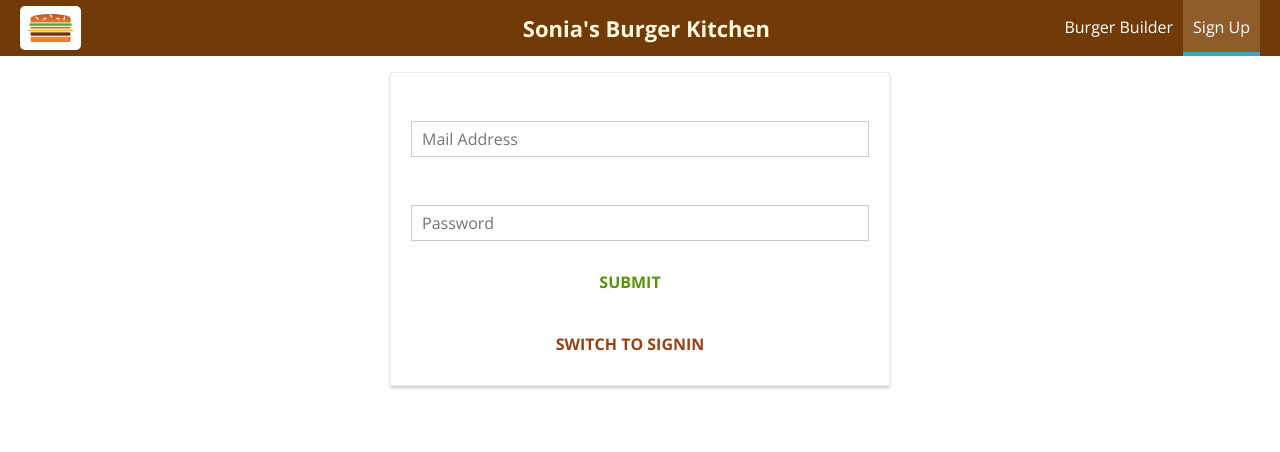
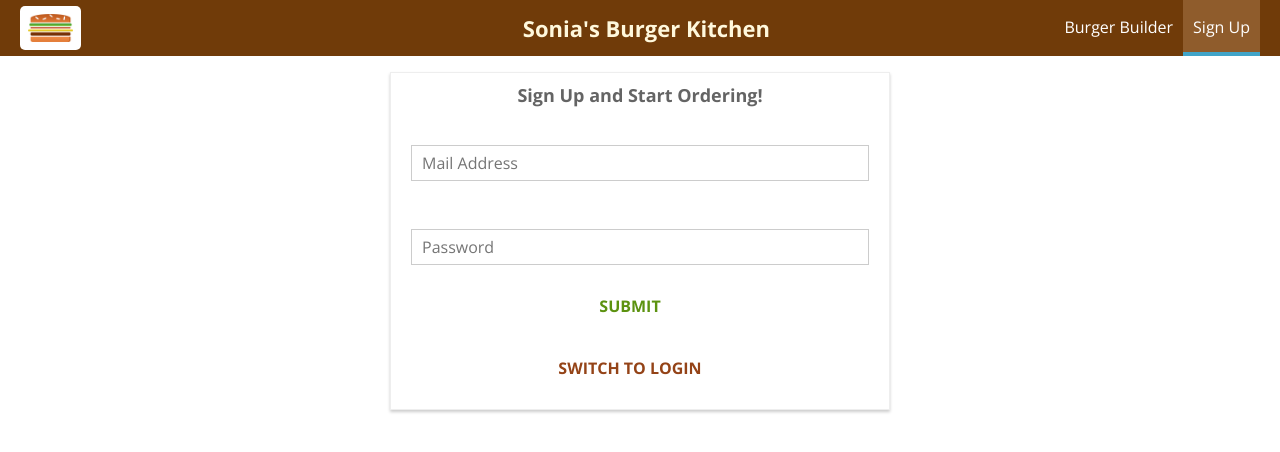
Before and after one commit to loushuni/Burger, a React (Create React App) app: page /auth in a window 1280 px wide. Shown: the top 452 px of the page. Built offline with nearby package versions, Linux system fonts and the light colour scheme.

Commit message:
added Auth title - log in and sign up

```diff
--- a/src/containers/Auth/Auth.css
+++ b/src/containers/Auth/Auth.css
@@ -17,3 +17,9 @@
         width: 500px;
     }
 }
+
+.AuthTitle {
+    font-weight: bolder;
+    font-size: 18px;
+    color: rgb(100, 100, 100);
+}
--- a/src/containers/Auth/Auth.js
+++ b/src/containers/Auth/Auth.js
@@ -145,13 +145,16 @@ class Auth extends Component {
             <div className="Auth">
                 {authRedirect}
                 {errorMessage}
+                <div className="AuthTitle">
+                    {this.state.isSignup ? 'Sign Up and Start Ordering!' : 'Log In to Your Account!'}
+                </div>
                 <form onSubmit={this.submitHandler}>
                     {form}
                     <Button btnType="Success">SUBMIT</Button>
                 </form>
                 <Button
                     clicked={this.switchAuthModeHandler}
-                    btnType="Danger">SWITCH TO {this.state.isSignup ? 'SIGNIN' : 'SIGNUP'}</Button>
+                    btnType="Danger">SWITCH TO {this.state.isSignup ? 'LOGIN' : 'SIGNUP'}</Button>
             </div>
         );
     }
```
